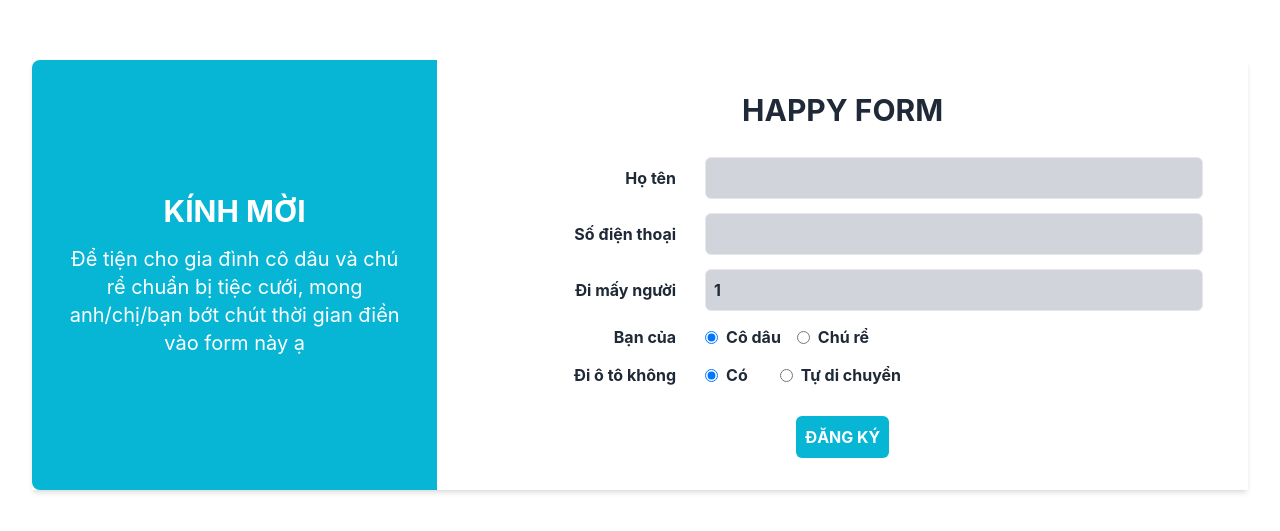
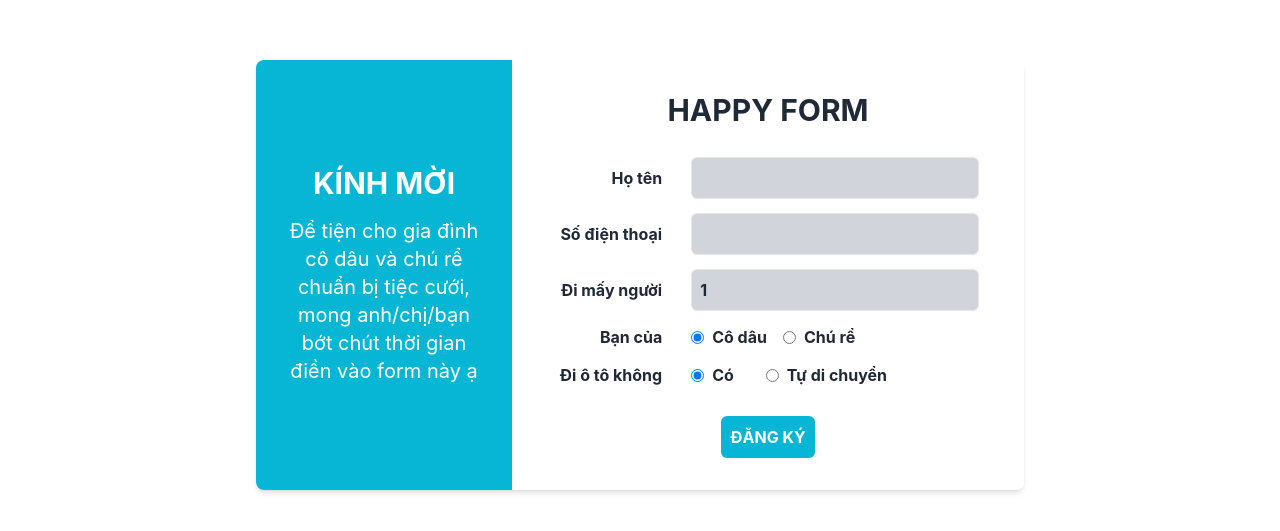
Before and after one commit to tranthanhtung96/tranthanhtung96, a Vue app: page / in a window 1280 px wide. Shown: the part 125-656 px from the top of the page. Built offline with nearby package versions, Linux system fonts and the light colour scheme.

Commit message:
fix: css

```diff
--- a/src/components/RegistrationForm.vue
+++ b/src/components/RegistrationForm.vue
@@ -16,7 +16,7 @@ const submit = () => {
 </script>
 
 <template>
-  <div class="flex max-w-screen-xl mx-auto shadow-md">
+  <div class="flex max-w-screen-md mx-auto shadow-md rounded-lg">
     <div class="flex items-center w-1/3 bg-cyan-500 p-8 rounded-l-lg">
       <div>
         <p class="text-3xl font-bold text-white pb-4">KÍNH MỜI</p>
```
